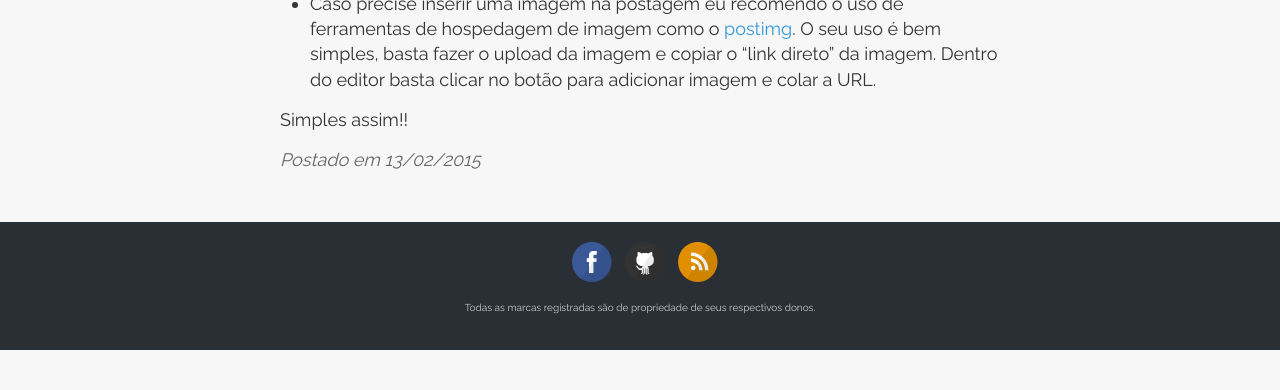
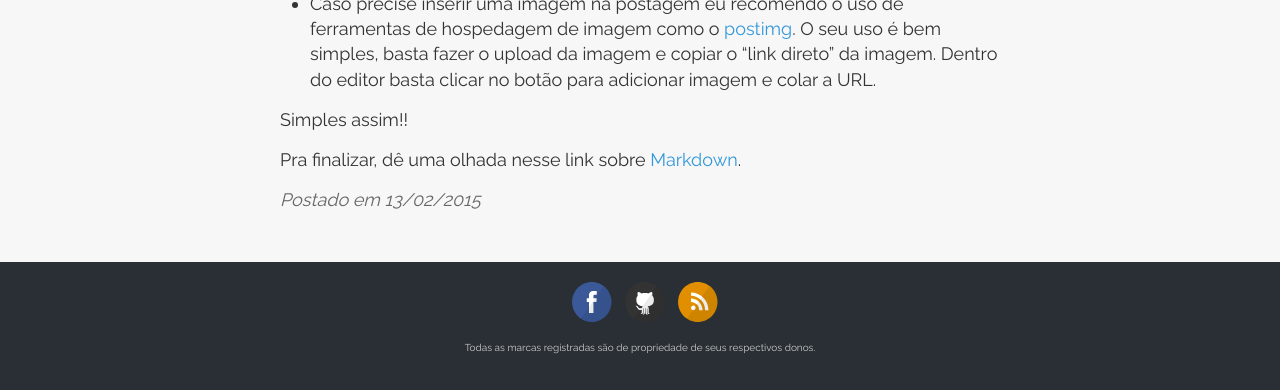
Before and after one commit to leandrinhorlobo/manjaro-br.github.io, a Jekyll site: the page built from _posts/2015-02-13-contribuindo-com-o-manjaro-brasil.md, in a window 1280 px wide and 900 px high, scrolled down 2267 px, cut to the strip 510-900 px from the top of the window. Built offline with Jekyll 4.4.1, drawn with Linux system fonts in a browser that asks for light colours; before the commit the page ends 3127 px from its top, so only the background shows below that.

Commit message:
Update 2015-02-13-contribuindo-com-o-manjaro-brasil.md

```diff
--- a/_posts/2015-02-13-contribuindo-com-o-manjaro-brasil.md
+++ b/_posts/2015-02-13-contribuindo-com-o-manjaro-brasil.md
@@ -64,3 +64,5 @@ title: Contribuindo com o Manjaro Brasil
 * Caso precise inserir uma imagem na postagem eu recomendo o uso de ferramentas de hospedagem de imagem como o [postimg](http://postimg.org/). O seu uso é bem simples, basta fazer o upload da imagem e copiar o "link direto" da imagem. Dentro do editor basta clicar no botão para adicionar imagem e colar a URL.
 
 Simples assim!!
+
+Pra finalizar, dê uma olhada nesse link sobre [Markdown](http://pt.stackoverflow.com/editing-help).
```
